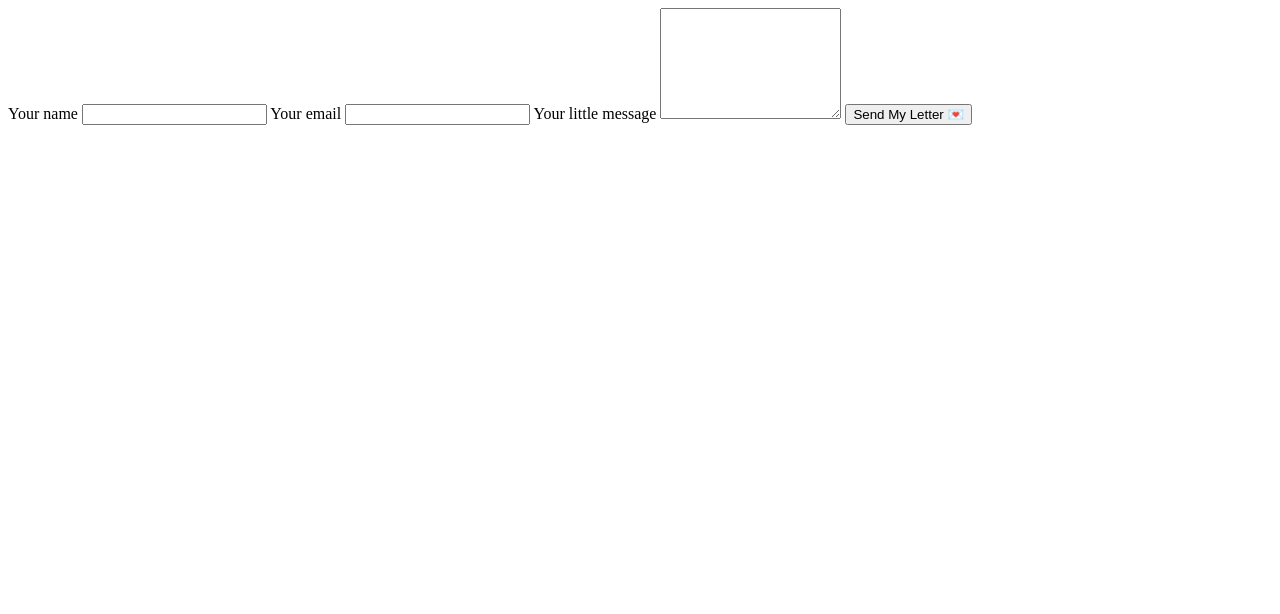
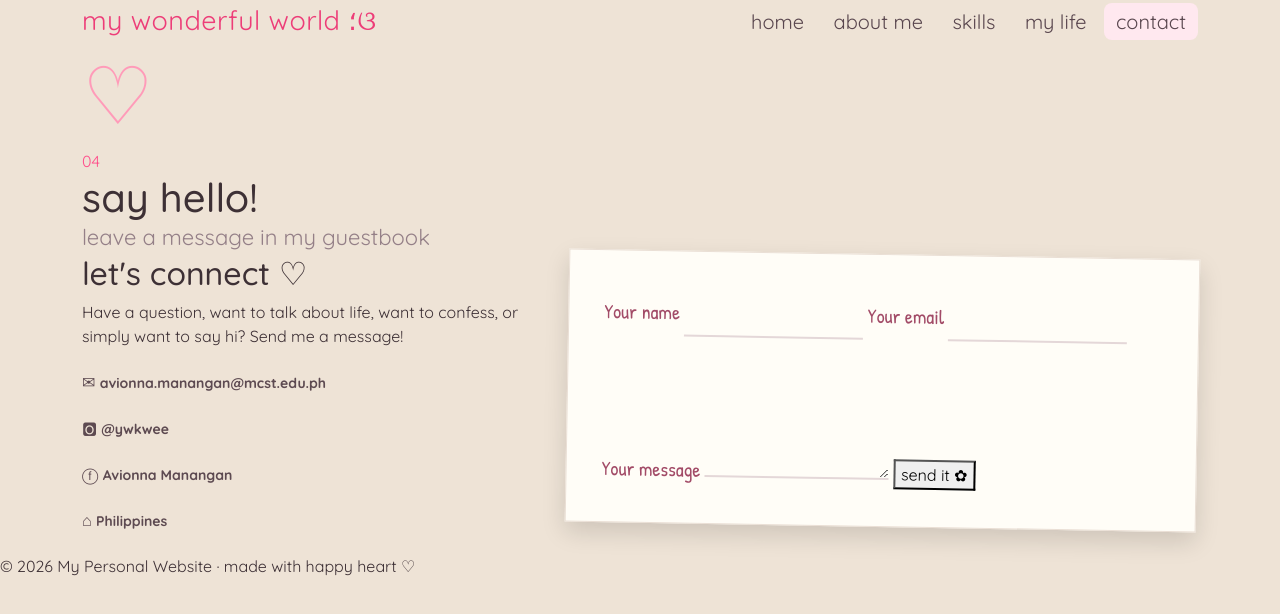
Before and after one commit to yukiowiee/mananganpersonalweb, a plain HTML site: page contact.html in a window 1280 px wide. Drawn offline with nearby package versions, Linux system fonts and the light colour scheme.

Commit message:
Update contact.html

```diff
--- a/contact.html
+++ b/contact.html
@@ -1,68 +1,272 @@
-<!-- =========================
-     LETTER / FORM
-========================= -->
+<!DOCTYPE html>
+<html lang="en">
+
+<head>
+
+    <meta charset="UTF-8">
+
+    <meta name="viewport"
+          content="width=device-width, initial-scale=1.0">
+
+    <title>Contact Me</title>
+
+    <link
+        href="https://cdn.jsdelivr.net/npm/bootstrap@5.3.3/dist/css/bootstrap.min.css"
+        rel="stylesheet"
+    >
+
+    <link
+        href="https://fonts.googleapis.com/css2?family=DM+Serif+Display&family=Patrick+Hand&family=Quicksand:wght@400;500;600;700&display=swap"
+        rel="stylesheet"
+    >
+
+    <link rel="stylesheet" href="css/style.css">
+
+</head>
+
+<body>
+
+
+<!-- NAVBAR -->
+
+<nav class="scrap-nav">
+
+    <div class="container d-flex justify-content-between align-items-center">
+
+        <a href="index.html" class="brand">
+            my wonderful world ؛ଓ
+        </a>
+
+        <button
+            class="menu-btn d-lg-none"
+            data-bs-toggle="collapse"
+            data-bs-target="#menu"
+        >
+            ☰
+        </button>
+
+        <div class="collapse d-lg-block" id="menu">
+
+            <div class="nav-links">
+
+                <a href="index.html">
+                    home
+                </a>
+
+                <a href="about.html">
+                    about me
+                </a>
+
+                <a href="skills.html">
+                    skills
+                </a>
+
+                <a href="mylife.html">
+                    my life
+                </a>
+
+                <a href="contact.html" class="active">
+                    contact
+                </a>
+
+            </div>
+
+        </div>
+
+    </div>
+
+</nav>
+
+
+<!-- MAIN -->
+
+<main class="paper-page">
+
+<section class="container scrapbook inner-page contact-page">
+
+    <div class="tape tape-top"></div>
+
+    <div class="doodle heart-big">
+        ♡
+    </div>
+
+
+    <div class="page-title">
+
+        <span>
+            04
+        </span>
+
+        <h1>
+            say hello!
+        </h1>
+
+        <p>
+            leave a message in my guestbook
+        </p>
+
+    </div>
+
+
+    <div class="row g-5">
+
+
+        <!-- CONTACT INFORMATION -->
+
+        <div class="col-lg-5">
+
+            <div class="contact-note">
+
+                <h2>
+                    let's connect ♡
+                </h2>
+
+                <p>
+
+                    Have a question, want to talk about life, want to confess,
+                    or simply want to say hi?
+                    Send me a message!
+
+                </p>
+
+
+                <div class="contact-line">
+
+                    ✉
+
+                    <b>
+                        avionna.manangan@mcst.edu.ph
+                    </b>
+
+                </div>
+
+
+                <div class="contact-line">
+
+                    🅾
+
+                    <b>
+                        @ywkwee
+                    </b>
+
+                </div>
+
+
+                <div class="contact-line">
+
+                    ⓕ
+
+                    <b>
+                        Avionna Manangan
+                    </b>
+
+                </div>
+
+
+                <div class="contact-line">
+
+                    ⌂
+
+                    <b>
+                        Philippines
+                    </b>
+
+                </div>
+
+            </div>
+
+        </div>
+
+
+        <!-- FORM -->
+
+        <div class="col-lg-7">
 
             <div class="letter">
 
-    <form
-        action="https://formspree.io/f/xzepelbw"
-        method="POST"
-    >
+                <form id="contactForm">
 
-        <label for="name">
+
+                    <label>
                         Your name
                     </label>
 
                     <input
+                        id="name"
                         type="text"
-            id="name"
-            name="name"
-            placeholder=""
                         required
                     >
 
-        <label for="email">
+
+                    <label>
                         Your email
                     </label>
 
                     <input
+                        id="email"
                         type="email"
-            id="email"
-            name="email"
-            placeholder=""
                         required
                     >
 
-        <label for="message">
-            Your little message
+
+                    <label>
+                        Your message
                     </label>
 
                     <textarea
                         id="message"
-            name="message"
-            rows="7"
-            placeholder=""
+                        rows="5"
                         required
                     ></textarea>
 
-        <input
-            type="hidden"
-            name="_subject"
-            value="New message from my scrapbook website"
-        >
 
                     <button
+                        class="sticker-btn"
                         type="submit"
-            class="sticker-btn"
                     >
-            Send My Letter 💌
+                        send it ✿
                     </button>
 
                 </form>
 
+
+                <div
+                    id="formMessage"
+                    class="success-note d-none"
+                >
+
+                    Your note is ready! ♡
+
+                    <br>
+
+                    This is a demo form.
+
                 </div>
 
-</style>
+            </div>
+
+        </div>
+
+    </div>
+
+</section>
+
+</main>
+
+
+<footer>
+
+    © <span id="year"></span>
+    My Personal Website · made with happy heart ♡
+
+</footer>
+
+
+<script
+    src="https://cdn.jsdelivr.net/npm/bootstrap@5.3.3/dist/js/bootstrap.bundle.min.js">
+</script>
+
+<script src="js/script.js"></script>
 
 </body>
 </html>
```
Lines whose indentation alone changed are shown as unchanged.
